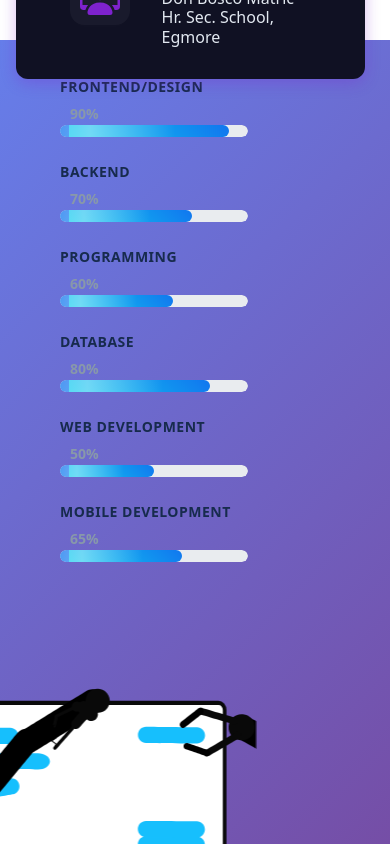
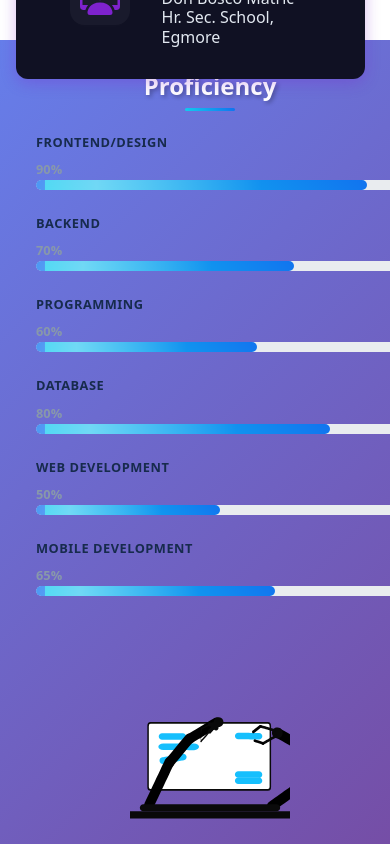
Before and after one commit to Godwin-7/Portfolio, a React (Vite) app: page / in a window 390 px wide. Shown: the part 900-1744 px from the top of the page. Built offline with nearby package versions, Linux system fonts and the light colour scheme; the HTML template or start-up script is replaced by a standard one.

Commit message:
Modified Proficiency section

```diff
--- a/src/components/Pages/Homepage/Floating Logos/FloatingLogos.jsx
+++ b/src/components/Pages/Homepage/Floating Logos/FloatingLogos.jsx
@@ -116,7 +116,7 @@ const FloatingLogos = () => {
               value: 15
             },
             opacity: {
-              value: { min: 0.3, max: 0.9 },   // darken slightly
+              value: { min: 0.2, max: 0.6 },   // darken slightly
               animation: {
                 enable: true,
                 speed: 1,
@@ -210,8 +210,8 @@ const FloatingLogos = () => {
             },
             size: {
               value: {
-                min: 12,
-                max: 20
+                min: 10,
+                max: 15
               },
               animation: {
                 enable: true,
--- a/src/components/Pages/Homepage/Proficiency/Proficiency.css
+++ b/src/components/Pages/Homepage/Proficiency/Proficiency.css
@@ -1,62 +1,74 @@
 /* Proficiency Section Styles */
 .section {
   position: relative;
-  padding-top: 4rem;
-  padding-bottom: 4rem;
-  height: 100vh;
+  padding: 4rem 2rem;
+  min-height: 100vh;
   display: flex;
   align-items: center;
   background: linear-gradient(135deg, #667eea 0%, #764ba2 100%);
+  overflow: hidden;
+  width: 100%;
+  box-sizing: border-box;
 }
 
 .section-lg {
-  padding-top: 6rem;
-  padding-bottom: 6rem;
+  padding: 6rem 2rem;
 }
 
-/* Fix Row Layout - KEY CHANGE: Remove flex, use relative positioning */
-.proficiency-row {
-  position: relative;
-  min-height: 500px;
+/* Container for the entire proficiency section */
+.proficiency-container {
   width: 100%;
+  max-width: 1200px;
+  margin: 0 auto;
+  box-sizing: border-box;
 }
 
-/* Left column - Skills - KEY CHANGES */
-.skills-column {
-  width: 100% !important;           /* ✅ Force full width */
-  max-width: 100% !important;       /* ✅ Override Bootstrap constraints */
-  padding-right: 20px !important;      /* ✅ Remove right padding */
-  padding-left: 0 !important;       /* ✅ Remove left padding */
-  z-index: 2;                       /* ✅ Above animation */
-  position: relative;
-
-  /* ✅ Add some right margin to prevent overlap with animation */
-  margin-right: 25rem;              /* Adjust based on animation size */
-  /* background-color: #ffffff; Add to see section */
+/* Main row - Fixed horizontal layout that never wraps */
+.proficiency-row {
+  display: flex;
+  align-items: center;
+  width: 100%;
+  min-height: 500px;
+  flex-wrap: nowrap;
+  gap: 0;
+  margin: 0;
+  padding: 0;
+  box-sizing: border-box;
 }
 
-/* Right column - Animation - KEEP ABSOLUTE */
+/* Skills section - Reduced to 45% width for smaller bars */
+.skills-column {
+  flex: 0 0 45%;
+  width: 45%;
+  min-width: 0;
+  max-width: 45%;
+  padding: 0 2rem 0 0;
+  box-sizing: border-box;
+  position: relative;
+  z-index: 2;
+}
+
+/* Animation section - Increased to 55% width for bigger animation */
 .animation-column {
-  position: absolute;
-  top: 0;
-  bottom: 0;
-  right: -45rem; /* To move Animation left or right*/
-  width: 500px;                     /* ✅ Fixed width for animation */
+  flex: 0 0 55%;
+  width: 55%;
+  min-width: 0;
+  max-width: 55%;
+  padding: 0;
+  box-sizing: border-box;
   display: flex;
   align-items: center;
-  justify-content: flex-end;
-  overflow: visible;
-  height: 100%;
+  justify-content: center;
+  position: relative;
   z-index: 1;
-  pointer-events: none;             /* ✅ Prevent interaction issues */
 }
 
 .h1 {
-  font-size: 2.5rem;
+  font-size: clamp(1.5rem, 4vw, 2.5rem);
   font-weight: 600;
   color: #ffffff;
   text-shadow: 2px 2px 4px rgba(0, 0, 0, 0.3);
-  margin-bottom: 5rem;
+  margin-bottom: clamp(2rem, 8vw, 5rem);
   margin-top: 0;
   margin-left: 10px;
   position: relative;
@@ -73,16 +85,14 @@
   border-radius: 2px;
 }
 
-/* Progress Info Styles - KEY CHANGES */
+/* Progress Info Styles */
 .progress-info {
-  margin-bottom: 1.5rem;
+  margin-bottom: clamp(1rem, 3vw, 2rem);
   position: relative;
-  padding-left: 60px;
-  width: 100%;                      /* ✅ Full width */
-  box-sizing: border-box;           /* ✅ Include padding in width */
-  /* background-color: #f8f9fa;  /* Or add background to individual progress bars */
+  padding-left: clamp(20px, 4vw, 60px);
+  width: 100%;
+  box-sizing: border-box;
   border-radius: 8px;
-  margin-bottom: 2rem;
 }
 
 .progress-info::before {
@@ -108,7 +118,7 @@
   align-items: center;
   margin-bottom: 0.25rem;
   margin-top: 0.5rem;
-  width: 100%;                      /* ✅ Full width */
+  width: 100%;
 }
 
 .progress-label span {
@@ -133,16 +143,16 @@
   font-weight: 600;
 }
 
-/* Progress Bar Styles - KEY CHANGES */
+/* Progress Bar Styles */
 .progress-wrapper {
   position: relative;
   height: 12px;
-  width: 100%;                      /* ✅ Full width */
+  width: 100%;
   margin-bottom: 1.5rem;
   border-radius: 10px;
   overflow: hidden;
   box-shadow: inset 0 1px 2px rgba(0, 0, 0, 0.1);
-  box-sizing: border-box;           /* ✅ Include any padding/border in width */
+  box-sizing: border-box;
 }
 
 .progress-bg {
@@ -153,7 +163,7 @@
   bottom: 0;
   background-color: #e9ecef;
   border-radius: 10px;
-  width: 100%;                      /* ✅ Full width */
+  width: 100%;
 }
 
 .progress-bar-animated {
@@ -166,7 +176,6 @@
   position: relative;
   overflow: hidden;
   z-index: 1;
-  /* Width will be set by React animation */
 }
 
 .progress-bar-animated::after {
@@ -194,21 +203,18 @@
   }
 }
 
-/* Lottie Animation Container */
+/* Lottie Animation Container - Larger scale for bigger animation */
 .lottie-container {
-  all: unset;
   display: flex;
   justify-content: center;
   align-items: center;
-  max-width: 100%;
-  max-height: 100%;
+  width: 100%;
+  height: 100%;
   overflow: visible;
   background: transparent;
-  border: none;
-  backdrop-filter: none;
-  border-radius: 0;
-  margin-left: 0;
-  transform: none;
+  margin: 0;
+  padding: 0;
+  box-sizing: border-box;
 }
 
 .lottie-animation {
@@ -218,8 +224,8 @@
   justify-content: center;
   align-items: center;
   overflow: visible;
-  transform: scale(1.4); /* Increase or Decrease Animation Size*/
-  transform-origin: center right;
+  transform: scale(clamp(0.8, 3vw, 1.6));
+  transform-origin: center;
 }
 
 .lottie-animation > div {
@@ -337,57 +343,40 @@
   transform: translateX(5px);
 }
 
-/* Responsive Design */
-@media (max-width: 991.98px) {
-  .section-lg {
-    padding-top: 4rem;
-    padding-bottom: 4rem;
+/* Responsive Design - Only stack vertically on very small screens */
+@media (max-width: 600px) {
+  .proficiency-row {
+    flex-direction: column;
+    gap: 2rem;
+  }
+
+  .skills-column {
+    flex: 1 1 100%;
+    width: 100%;
+    max-width: 100%;
+    padding: 0;
+  }
+
+  .animation-column {
+    flex: 1 1 100%;
+    width: 100%;
+    max-width: 100%;
+    height: 250px;
+  }
+
+  .lottie-container {
+    max-width: 200px;
+    height: 200px;
+    margin: 0 auto;
+  }
+
+  .lottie-animation {
+    transform: scale(0.8);
   }
 
   .h1 {
-    font-size: 2rem;
-    margin-bottom: 2rem;
-  }
-
-  .proficiency-row {
-    display: flex;
-    flex-direction: column;
-    min-height: auto;
-  }
-
-  .skills-column {
-    margin-right: 0;                /* ✅ Remove right margin on mobile */
-    margin-bottom: 3rem;
-  }
-
-  .animation-column {
-    position: relative;             /* ✅ Make relative on mobile */
-    right: auto;
-    width: auto;
-    padding-left: 0;
-  }
-
-  .lottie-container {
-    max-width: 350px;
-    height: 350px;
-    margin: 0 auto;
-    border-radius: 0;
-  }
-
-  .progress-info {
-    margin-bottom: 1.5rem;
-  }
-}
-
-@media (max-width: 767.98px) {
-  .section-lg {
-    padding-top: 3rem;
-    padding-bottom: 3rem;
-  }
-
-  .h1 {
-    font-size: 1.75rem;
     text-align: center;
+    margin-left: 0;
   }
 
   .h1::after {
@@ -395,18 +384,12 @@
     transform: translateX(-50%);
   }
 
-  .lottie-container {
-    max-width: 280px;
-    height: 280px;
-    border-radius: 0;
+  .section {
+    padding: 2rem 1rem;
   }
 
-  .placeholder-icon {
-    font-size: 3rem;
-  }
-
-  .placeholder-text {
-    font-size: 1.2rem;
+  .section-lg {
+    padding: 2rem 1rem;
   }
 
   .progress-label {
@@ -417,5 +400,43 @@
   .progress-percentage {
     text-align: left;
     margin-top: 0.25rem;
+    margin-left: 0;
+  }
+
+  .progress-wrapper {
+    height: 10px;
+  }
+
+  .progress-label span {
+    font-size: 0.8rem;
+  }
+
+  .progress-percentage span {
+    font-size: 0.8rem;
   }
 }
+
+/* For screens larger than 600px, maintain horizontal layout at all times */
+@media (min-width: 601px) and (max-width: 800px) {
+  .skills-column {
+    padding: 0 1rem 0 0;
+  }
+
+  .lottie-animation {
+    transform: scale(clamp(0.9, 1.8vw, 1.2));
+  }
+
+  .section {
+    padding: 3rem 1.5rem;
+  }
+
+  .section-lg {
+    padding: 4rem 1.5rem;
+  }
+}
+
+@media (min-width: 801px) and (max-width: 1000px) {
+  .lottie-animation {
+    transform: scale(clamp(1.1, 2.2vw, 1.4));
+  }
+}
--- a/src/components/Pages/Homepage/Proficiency/Proficiency.jsx
+++ b/src/components/Pages/Homepage/Proficiency/Proficiency.jsx
@@ -1,5 +1,4 @@
 import React, { useState, useEffect } from "react";
-import { Container, Row, Col } from "reactstrap";
 import { motion } from "framer-motion";
 import Lottie from "react-lottie";
 import "./Proficiency.css";
@@ -133,14 +132,15 @@ const Proficiency = () => {
 
   return (
     SkillBars && (
-      <Container className="section section-lg">
+      <div className="section section-lg">
         <motion.div
+          className="proficiency-container"
           initial="hidden"
           animate={isVisible ? "visible" : "hidden"}
           variants={containerVariants}
         >
-          <Row className="proficiency-row">
-            <Col lg="6" className="skills-column">
+          <div className="proficiency-row">
+            <div className="skills-column">
               <motion.h1 className="h1" variants={itemVariants}>
                 Proficiency
               </motion.h1>
@@ -173,18 +173,18 @@ const Proficiency = () => {
                   </motion.div>
                 );
               })}
-            </Col>
-            <Col lg="6" className="animation-column">
+            </div>
+            <div className="animation-column">
               <motion.div
                 className="lottie-container"
                 variants={itemVariants}
               >
                 <GreetingLottie animationPath="../../lottie/build.json" />
               </motion.div>
-            </Col>
-          </Row>
+            </div>
+          </div>
         </motion.div>
-      </Container>
+      </div>
     )
   );
 };
```
